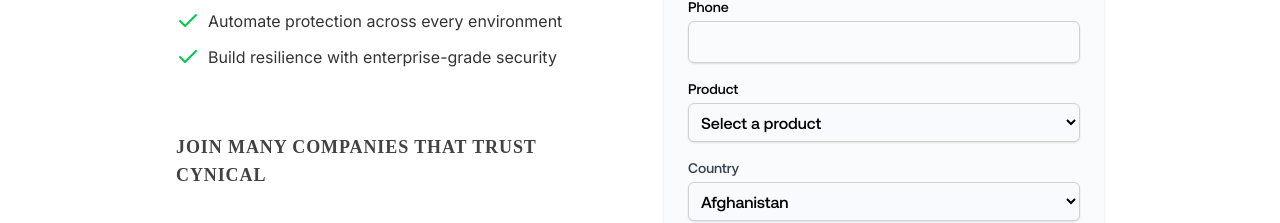
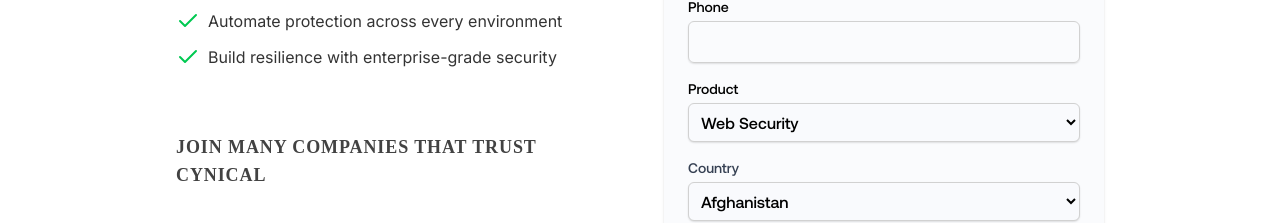
Before and after one commit to JivanKadel/cynicalsite, a Next.js app: page /pricing in a window 1280 px wide. Shown: the part 567-790 px from the top of the page. Built offline with nearby package versions, Linux system fonts and the light colour scheme; what @bprogress/next would draw is missing.

Commit message:
fix(pricing form): replaced with country name. Removed ISO code

```diff
--- a/app/pricing/PricingForm.tsx
+++ b/app/pricing/PricingForm.tsx
@@ -114,7 +114,6 @@ export default function PricingForm() {
             required
             className="mt-1 block w-full rounded-md border border-border bg-card shadow-sm focus:border-indigo-500 focus:ring-indigo-500 p-2"
           >
-            <option value="">Select a product</option>
             <option value="websec">Web Security</option>
             <option value="pentest">Penetration Testing</option>
             <option value="apisec">API Protection</option>
@@ -136,7 +135,7 @@ export default function PricingForm() {
             className="mt-1 block w-full rounded-md border border-border bg-card shadow-sm focus:border-indigo-500 focus:ring-indigo-500 p-2"
           >
             {sortedCountries.map((country) => (
-              <option key={country.iso_code} value={country.iso_code}>
+              <option key={country.iso_code} value={country.country}>
                 {country.country}
               </option>
             ))}
```
